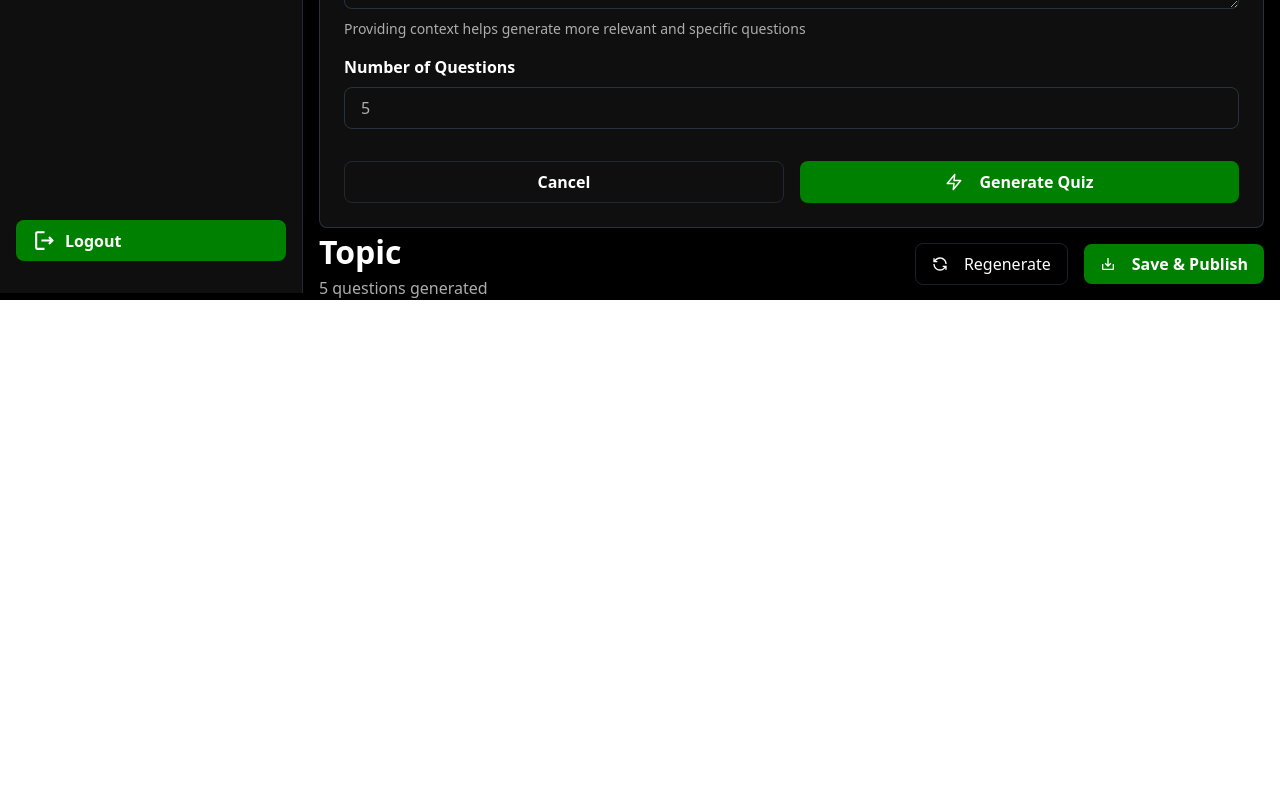
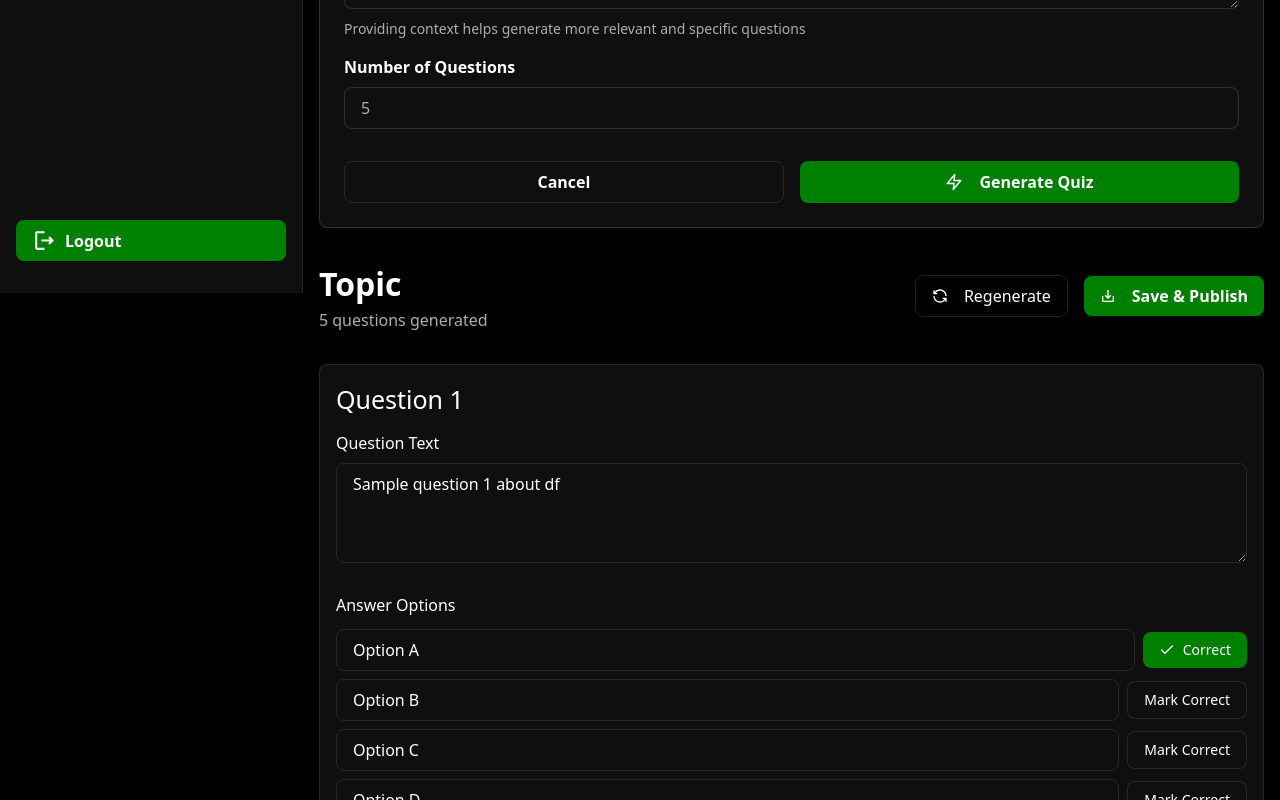
Before and after one commit to murad403/quiz-ai-dashboard, a Next.js app: page /create-quiz in a window 1280 px wide. Shown: the part 507-1307 px from the top of the page. Before the commit the page ends 807 px from the top, so only its background shows below. Built offline with nearby package versions, Linux system fonts and the light colour scheme.

Commit message:
add GeneratedQuestions component; update CreateQuizForm layout and integrate question generation functionality

```diff
--- a/src/app/(app)/create-quiz/CreateQuizForm.tsx
+++ b/src/app/(app)/create-quiz/CreateQuizForm.tsx
@@ -8,6 +8,7 @@ import { RiLoopLeftLine } from 'react-icons/ri';
 import { MdSaveAlt } from 'react-icons/md';
 import { Save } from 'lucide-react';
 import SaveAndPublishModal from '@/components/ui/SaveAndPublishModal';
+import GeneratedQuestions from './GeneratedQuestions';
 
 type TInputs = z.infer<typeof quizValidation>;
 
@@ -97,8 +98,8 @@ const CreateQuizForm = () => {
             </div>
 
 
-            <div>
-                <div className='flex justify-between items-center'>
+            <div className='max-w-6xl mx-auto mt-8'>
+                <div className='flex flex-col md:flex-row gap-4 justify-between md:items-center'>
                     <div>
                         <h1 className='font-semibold text-main text-heading'>Topic</h1>
                         <p className='text-paragraph text-title'>5 questions generated</p>
@@ -117,6 +118,8 @@ const CreateQuizForm = () => {
                     </div>
                     <SaveAndPublishModal />
                 </div>
+
+                <GeneratedQuestions></GeneratedQuestions>
             </div>
         </div>
     );
--- /dev/null
+++ b/src/app/(app)/create-quiz/GeneratedQuestions.tsx
@@ -0,0 +1,151 @@
+"use client"
+import { useState } from 'react';
+import { Check } from 'lucide-react';
+
+const GeneratedQuestions = () => {
+    const [questions, setQuestions] = useState([
+        {
+            id: 1,
+            questionText: "Sample question 1 about df",
+            options: [
+                { id: 'A', text: 'Option A' },
+                { id: 'B', text: 'Option B' },
+                { id: 'C', text: 'Option C' },
+                { id: 'D', text: 'Option D' }
+            ],
+            correctOption: 'A'
+        },
+        {
+            id: 2,
+            questionText: "Sample question 2",
+            options: [
+                { id: 'A', text: 'Option A' },
+                { id: 'B', text: 'Option B' },
+                { id: 'C', text: 'Option C' },
+                { id: 'D', text: 'Option D' }
+            ],
+            correctOption: 'B'
+        },
+        {
+            id: 3,
+            questionText: "Sample question 3",
+            options: [
+                { id: 'A', text: 'Option A' },
+                { id: 'B', text: 'Option B' },
+                { id: 'C', text: 'Option C' },
+                { id: 'D', text: 'Option D' }
+            ],
+            correctOption: 'C'
+        },
+        {
+            id: 4,
+            questionText: "Sample question 4",
+            options: [
+                { id: 'A', text: 'Option A' },
+                { id: 'B', text: 'Option B' },
+                { id: 'C', text: 'Option C' },
+                { id: 'D', text: 'Option D' }
+            ],
+            correctOption: 'A'
+        },
+        {
+            id: 5,
+            questionText: "Sample question 5",
+            options: [
+                { id: 'A', text: 'Option A' },
+                { id: 'B', text: 'Option B' },
+                { id: 'C', text: 'Option C' },
+                { id: 'D', text: 'Option D' }
+            ],
+            correctOption: 'D'
+        }
+    ]);
+
+    const handleQuestionTextChange = (questionId: number, value: string) => {
+        setQuestions(questions.map(q =>
+            q.id === questionId ? { ...q, questionText: value } : q
+        ));
+    };
+
+    const handleOptionChange = (questionId: number, optionId: string, value: string) => {
+        setQuestions(questions.map(q =>
+            q.id === questionId
+                ? {
+                    ...q,
+                    options: q.options.map(opt =>
+                        opt.id === optionId ? { ...opt, text: value } : opt
+                    )
+                }
+                : q
+        ));
+    };
+
+    const handleMarkCorrect = (questionId: number, optionId: string) => {
+        setQuestions(questions.map(q =>
+            q.id === questionId ? { ...q, correctOption: optionId } : q
+        ));
+    };
+
+    return (
+        <div className="mt-8">
+            <div className=" space-y-6">
+                {questions.map((question, index) => (
+                    <div key={question.id} className="bg-card border border-gray-700/50 rounded-lg p-4">
+                        <h2 className="text-main text-subheading font-medium mb-3">Question {index + 1}</h2>
+
+                        {/* Question Text */}
+                        <div className="mb-6">
+                            <label className="text-main font-medium text-paragraph block mb-2">
+                                Question Text
+                            </label>
+                            <textarea
+                                value={question.questionText}
+                                onChange={(e) => handleQuestionTextChange(question.id, e.target.value)}
+                                className="w-full appearance-none px-4 py-2 border border-gray-700/50 rounded-lg focus:outline-2 outline-header text-main min-h-25 resize-y"
+                                placeholder="Enter your question here"
+                            />
+                        </div>
+
+                        {/* Answer Options */}
+                        <div>
+                            <label className="text-main font-medium text-paragraph block mb-3">
+                                Answer Options
+                            </label>
+                            <div className="space-y-2">
+                                {question.options.map((option) => (
+                                    <div key={option.id} className="flex items-center gap-2">
+                                        <input
+                                            value={option.text}
+                                            onChange={(e) => handleOptionChange(question.id, option.id, e.target.value)}
+                                            className="flex-1 appearance-none px-4 py-2 border border-gray-700/50 rounded-lg focus:outline-2 outline-header text-main"
+                                            placeholder={`Option ${option.id}`}
+                                        />
+                                        <button
+                                            onClick={() => handleMarkCorrect(question.id, option.id)}
+                                            className={`px-4 py-2 rounded-lg text-sm transition-colors whitespace-nowrap ${
+                                                question.correctOption === option.id
+                                                    ? 'bg-header text-main hover:bg-header/90'
+                                                    : 'bg-card text-main hover:bg-gray-700 border border-gray-700/50'
+                                            }`}
+                                        >
+                                            {question.correctOption === option.id ? (
+                                                <span className="flex items-center gap-2">
+                                                    <Check size={16} />
+                                                    Correct
+                                                </span>
+                                            ) : (
+                                                'Mark Correct'
+                                            )}
+                                        </button>
+                                    </div>
+                                ))}
+                            </div>
+                        </div>
+                    </div>
+                ))}
+            </div>
+        </div>
+    );
+};
+
+export default GeneratedQuestions;
--- a/src/components/shared/Sidebar.tsx
+++ b/src/components/shared/Sidebar.tsx
@@ -19,7 +19,7 @@ const Sidebar = ({ onClose }: SidebarProps) => {
     }
 
     return (
-        <div className='bg-card min-h-screen border-r border-gray-700/50 py-8 flex flex-col justify-between relative'>
+        <div className='bg-card h-screen sticky top-0 border-r border-gray-700/50 py-8 flex flex-col justify-between relative'>
             {/* Close Button for Mobile */}
             {onClose && (
                 <button
```
